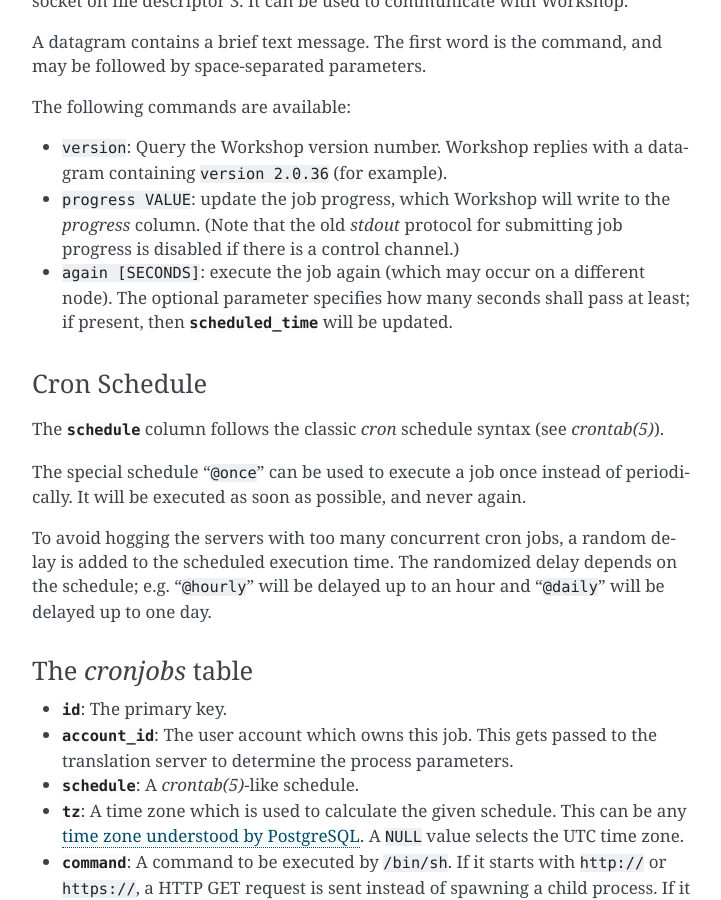
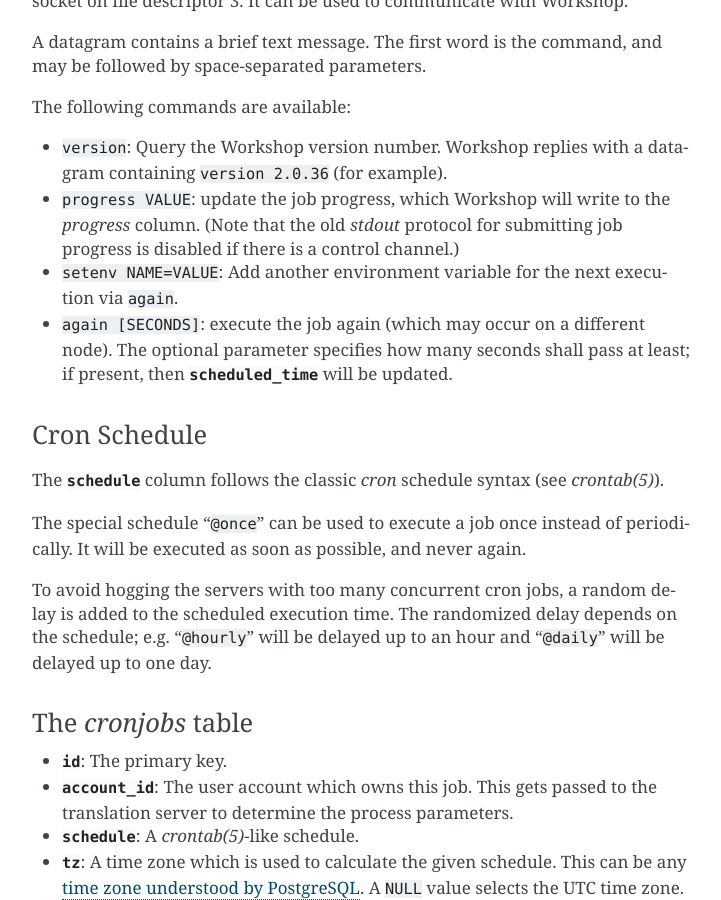
Before and after one commit to CM4all/workshop, a Sphinx documentation site: the page built from doc/index.rst, in a window 1280 px wide and 900 px high, scrolled down 8231 px. Shown: the whole window, without its empty margins (388-1109 px from the left). Built offline with Sphinx 7.4.7, drawn with Linux system fonts in a browser that asks for light colours.

Commit message:
workshop/Operator: add command "setenv"

```diff
--- a/doc/index.rst
+++ b/doc/index.rst
@@ -440,6 +440,9 @@
   protocol for submitting job progress is disabled if there is a
   control channel.)
 
+* :samp:`setenv NAME=VALUE`: Add another environment variable for the
+  next execution via :samp:`again`.
+
 * :samp:`again [SECONDS]`: execute the job again (which may occur on a
   different node).  The optional parameter specifies how many seconds
   shall pass at least; if present, then :envvar:`scheduled_time` will
```
Also changed, not shown: 8 other files.
